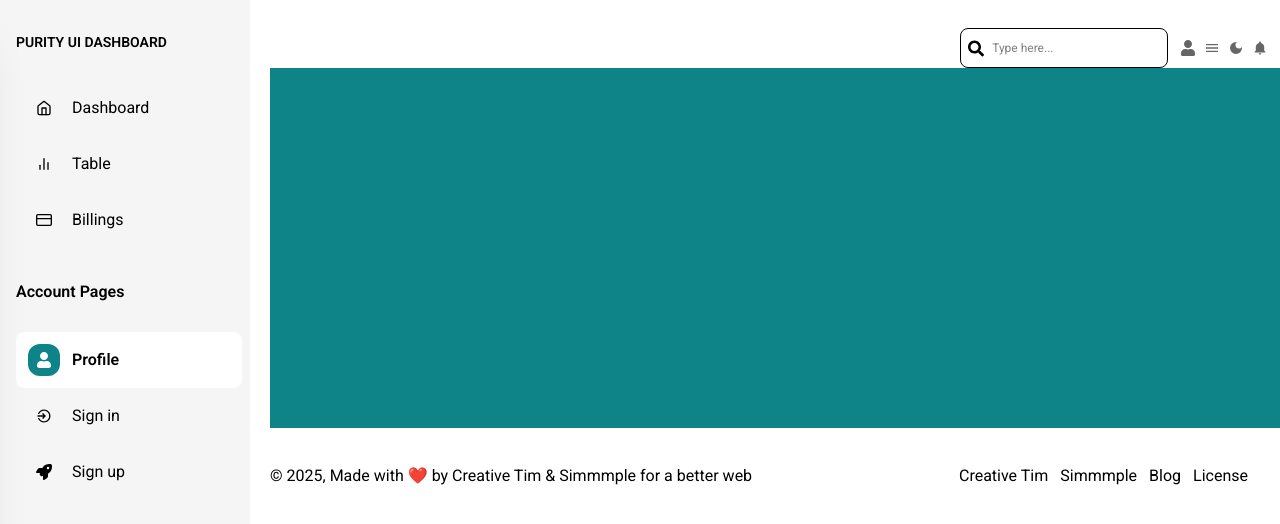
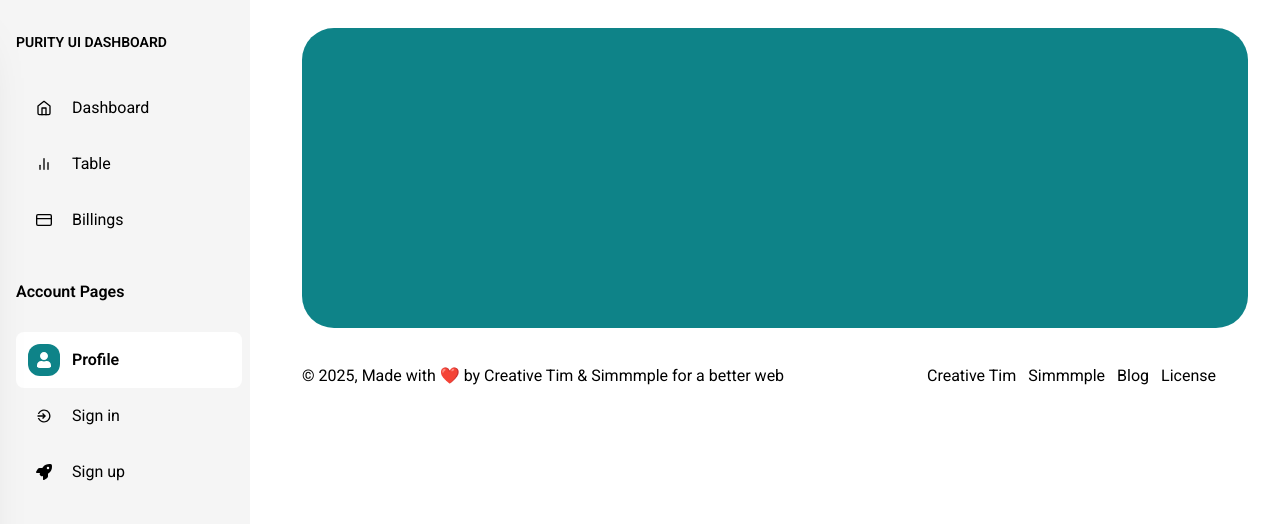
Before and after one commit to adeyanjufawaz/PurityDashboard, a Next.js app: page /profile in a window 1280 px wide. Shown: the top 524 px of the page. Built offline with nearby package versions, Linux system fonts and the light colour scheme.

Commit message:
completed the dashboard section

```diff
--- a/app/components/general/MobileNav.tsx
+++ b/app/components/general/MobileNav.tsx
@@ -30,8 +30,11 @@ function MobileNav() {
         <div className="cursor-pointer text-textGreyCol">
           <FaUser />
         </div>
-        <div className="cursor-pointer text-textGreyCol font-semibold">
+        <div className="hidden lg:block cursor-pointer text-textGreyCol font-semibold">
           Sign in
+        </div>
+        <div onClick={toggleIsOpen} className=" lg:hidden cursor-pointer text-textGreyCol font-semibold">
+          <MdMenu/>
         </div>
         <div className=" cursor-pointer text-textGreyCol" onClick={toggleTheme}>
           {isDark ? <MdLightMode /> : <MdDarkMode />}
--- a/app/components/general/Sidebar.tsx
+++ b/app/components/general/Sidebar.tsx
@@ -45,7 +45,7 @@ const Sidebar = () => {
       {/* Mobile Screen */}
       <div
         className={`fixed flex flex-col transition-transform duration-700  justify-start items-start top-[2%] left-[5%] h-[95%] p-3 shadow-2xl rounded-md  z-999 bg-card text-textCol
-          w-3/5 md:w-1/3 ${isOpen ? `translate-x-0 ` : "-translate-x-[120%]"}`}
+          w-[70%] md:w-1/3 ${isOpen ? `translate-x-0 ` : "-translate-x-[120%]"}`}
       >
         <button
           className=" absolute right-5 top-5 text-lg text-textCol"
@@ -59,7 +59,7 @@ const Sidebar = () => {
           <h2>PURITY UI DASHBOARD</h2>
         </div>
 
-        <nav className="mt-6 ">
+        <nav className="mt-6 w-full ">
           {menuItems.map((item) => {
             const isActive = pathname == item.path;
             return (
@@ -77,7 +77,7 @@ const Sidebar = () => {
                   }`}
                 />
                 <span
-                  className={` ml-3 ${
+                  className={`w-full ml-3 ${
                     isActive ? "text-textCol font-semibold" : ""
                   }`}
                 >
--- a/app/profile/page.tsx
+++ b/app/profile/page.tsx
@@ -8,44 +8,16 @@ import { MdDarkMode, MdLightMode, MdMenu } from "react-icons/md";
 import { IoMdNotifications } from "react-icons/io";
 import { useProvider } from "../components/general/NavOpenAndThemeProvider";
 
-function Nav () {
-  const { toggleIsOpen, isDark, toggleTheme } = useProvider();
-  return(
-    <div className="flex px-3 justify-end gap-3 items-center bg-pry  h-10 md:20">
-          <div className="w-1/3 max-w-52 h-full relative ">
-            <input
-              type="text"
-              className="pl-[30%] md:pl-[15%] text-xs w-full  h-full rounded-lg text-textCol outline-0 border-[.5px] border-textCol"
-              placeholder="Type here..."
-            />
-            <FaSearch className="absolute h-7/8 top-[7%] left-2 text-textCol"/>
-          </div>
-          <div className="flex gap-2 ">
-            <button className=" text-textGreyCol" onClick={toggleIsOpen}>
-              <FaUser />
-            </button>
-            <button className=" text-textGreyCol" onClick={toggleIsOpen}>
-              <MdMenu />
-            </button>
-            <button className=" text-textGreyCol" onClick={toggleTheme}>
-              {isDark ? <MdLightMode /> : <MdDarkMode />}
-            </button>
-            <button className=" text-textGreyCol" onClick={toggleIsOpen}>
-              <IoMdNotifications />
-            </button>
-          </div>
-        </div>
-  )
-}
+
 
 function page() {
   return (
     <div className="bg-pry text-textCol">
       <div className="flex min-h-screen pt-7">
         <Sidebar />
-        <main className="flex-1 w-[calc(100%-250px)] lg:ml-[270px] overflow-x-auto">
-          <div className="bg-sec w-full h-[400px]">
-            <Nav/>
+        <main className="flex-1 w-[calc(100%-250px)] lg:ml-[270px] px-8 overflow-x-auto">
+          <div className="bg-sec rounded-4xl w-full h-[300px]">
+
           </div>
 
           <Footer />
```
